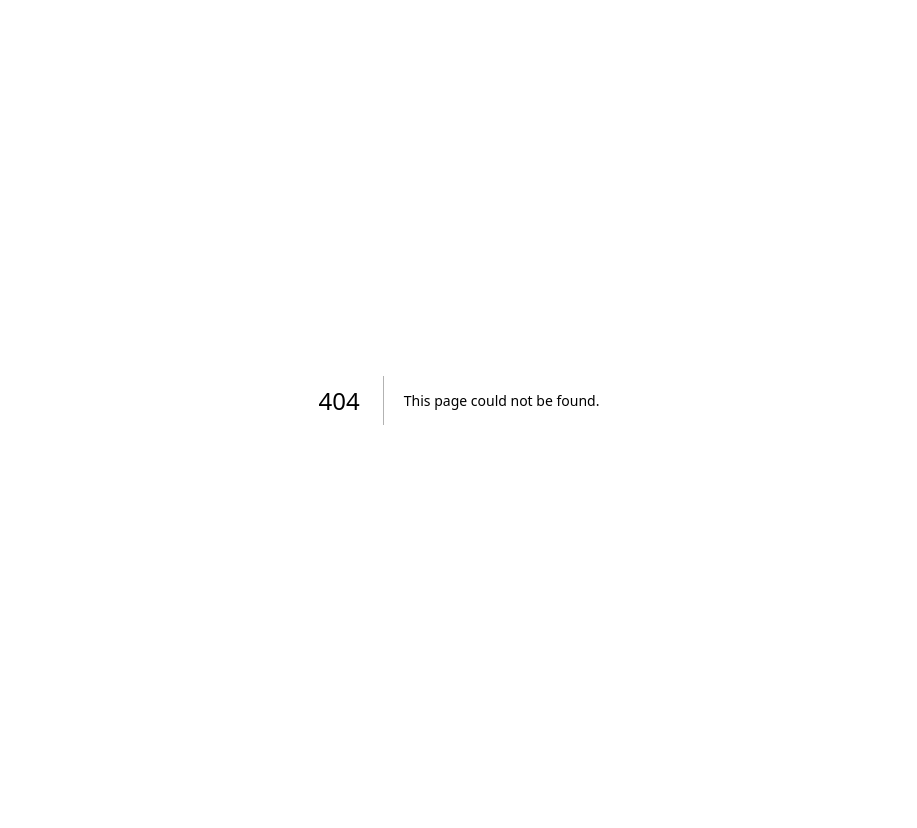
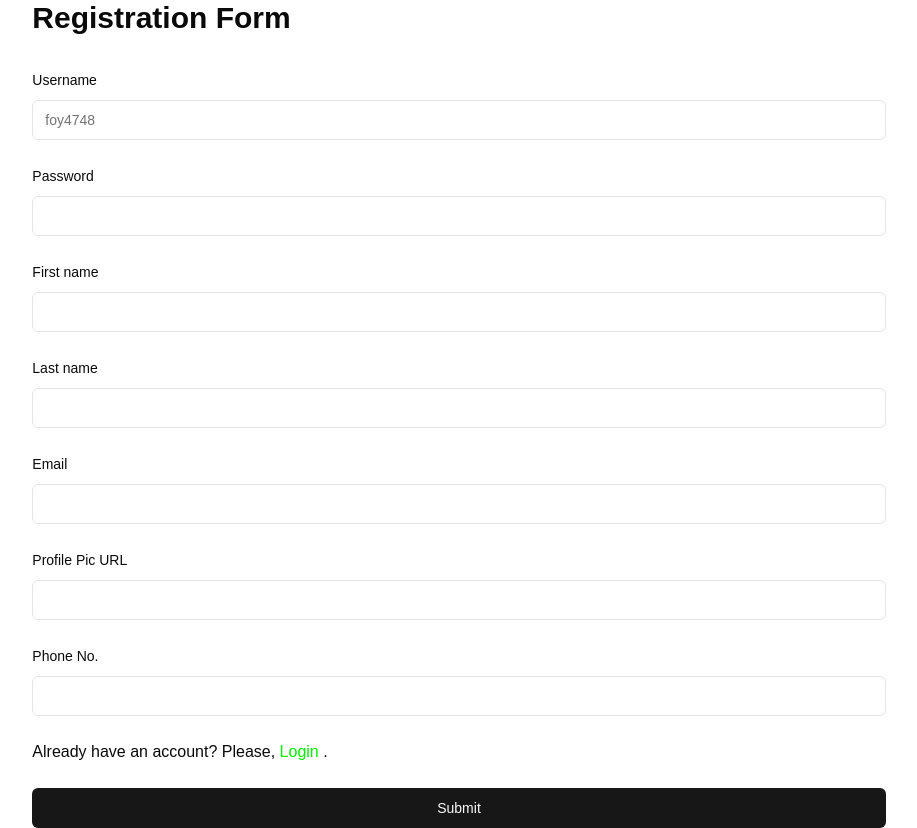
Before and after one commit to foy4748/phitron-django-005-frontend, a Next.js app: page /register in a window 1280 px wide. Before the commit this address had no page. Shown: the whole page, without its empty margins (181-1098 px from the left). Before the commit the page ends 800 px from the top, so only its background shows below. Built offline with nearby package versions, Linux system fonts and the light colour scheme.

Commit message:
Added and adjusted Login and Register pages

```diff
--- a/app/components/LoginPageView.tsx
+++ b/app/login/components/LoginPageView.tsx
@@ -18,8 +18,7 @@ import {
 } from "@/components/ui/form";
 import { Input } from "@/components/ui/input";
 import { loginUser } from "@/actions/loginUser";
-import { hitProtectedRoute } from "@/actions/hitProtectedRoute";
-// import { hitProtectedRouteFromClient } from "@/utils/hitProtectedRouteFromClient";
+import Link from "next/link";
 
 const FormSchema = z.object({
   username: z.string().min(2, {
@@ -66,7 +65,7 @@ export default function LoginPageView() {
                 <FormItem>
                   <FormLabel>Username</FormLabel>
                   <FormControl>
-                    <Input placeholder="foy4748" {...field} />
+                    <Input placeholder="foy4748" type={"text"} {...field} />
                   </FormControl>
                   <FormMessage />
                 </FormItem>
@@ -85,12 +84,22 @@ export default function LoginPageView() {
                 </FormItem>
               )}
             />
-            <Button type="submit">Submit</Button>
+
+            <p>
+              You don't have an account? Please,{" "}
+              <Link className="text-link" href="/register">
+                Register
+              </Link>{" "}
+              .
+            </p>
+
+            <div className="flex">
+              <Button className="flex-1" type="submit">
+                Submit
+              </Button>
+            </div>
           </form>
         </Form>
-        <Button onClick={async () => await hitProtectedRoute()} type="button">
-          Hit PROTECTED Route
-        </Button>
       </div>
     </section>
   );
--- /dev/null
+++ b/app/login/page.tsx
@@ -0,0 +1,5 @@
+import LoginPageView from "./components/LoginPageView";
+
+export default function LoginPage() {
+  return <LoginPageView />;
+}
--- a/app/page.tsx
+++ b/app/page.tsx
@@ -1,5 +1,19 @@
-import LoginPageView from "./components/LoginPageView";
+import Link from "next/link";
 
 export default function Home() {
-  return <LoginPageView />;
+  return (
+    <section>
+      <h1>Welcome</h1>
+      <nav>
+        <ul>
+          <Link href="/login">
+            <li>Login</li>
+          </Link>
+          <Link href="/register">
+            <li>Register</li>
+          </Link>
+        </ul>
+      </nav>
+    </section>
+  );
 }
--- /dev/null
+++ b/app/register/components/RegisterPageView.tsx
@@ -0,0 +1,180 @@
+"use client";
+
+// const SERVER_ADDRESS = process.env.NEXT_PUBLIC_SERVER_ADDRESS;
+import { zodResolver } from "@hookform/resolvers/zod";
+import { useForm } from "react-hook-form";
+import { z } from "zod";
+
+import { toast } from "@/hooks/use-toast";
+import { Button } from "@/components/ui/button";
+import {
+  Form,
+  FormControl,
+  // FormDescription,
+  FormField,
+  FormItem,
+  FormLabel,
+  FormMessage,
+} from "@/components/ui/form";
+import { Input } from "@/components/ui/input";
+import Link from "next/link";
+
+const FormSchema = z.object({
+  username: z.string().min(2, {
+    message: "Username must be at least 2 characters.",
+  }),
+  password: z.string().min(8, {
+    message: "Password must be at least 8 characters.",
+  }),
+  first_name: z.string(),
+  last_name: z.string(),
+  email: z.string().email(),
+  image_url: z.string().url(),
+  phone_no: z.string(),
+});
+
+export default function RegisterPageView() {
+  const form = useForm<z.infer<typeof FormSchema>>({
+    resolver: zodResolver(FormSchema),
+    defaultValues: {
+      username: "",
+      password: "",
+      first_name: "",
+      last_name: "",
+      email: "",
+      image_url: "",
+      phone_no: "",
+    },
+  });
+
+  async function onSubmit(data: z.infer<typeof FormSchema>) {
+    console.log(data);
+    // Toaster
+    toast({
+      title: "You submitted the following values:",
+      description: (
+        <pre className="mt-2 w-[340px] rounded-md bg-slate-950 p-4">
+          <code className="text-white">{JSON.stringify(data, null, 2)}</code>
+        </pre>
+      ),
+    });
+    console.log(data);
+  }
+
+  return (
+    <section className="flex justify-center w-full">
+      <div className="w-2/3">
+        <Form {...form}>
+          <h1 className="text-3xl font-bold mb-8">Registration Form</h1>
+          <form onSubmit={form.handleSubmit(onSubmit)} className="space-y-6">
+            <FormField
+              control={form.control}
+              name="username"
+              render={({ field }) => (
+                <FormItem>
+                  <FormLabel>Username</FormLabel>
+                  <FormControl>
+                    <Input placeholder="foy4748" {...field} />
+                  </FormControl>
+                  <FormMessage />
+                </FormItem>
+              )}
+            />
+            <FormField
+              control={form.control}
+              name="password"
+              render={({ field }) => (
+                <FormItem>
+                  <FormLabel>Password</FormLabel>
+                  <FormControl>
+                    <Input type={"password"} {...field} />
+                  </FormControl>
+                  <FormMessage />
+                </FormItem>
+              )}
+            />
+            <FormField
+              control={form.control}
+              name="first_name"
+              render={({ field }) => (
+                <FormItem>
+                  <FormLabel>First name</FormLabel>
+                  <FormControl>
+                    <Input type={"text"} {...field} />
+                  </FormControl>
+                  <FormMessage />
+                </FormItem>
+              )}
+            />
+            <FormField
+              control={form.control}
+              name="last_name"
+              render={({ field }) => (
+                <FormItem>
+                  <FormLabel>Last name</FormLabel>
+                  <FormControl>
+                    <Input type={"text"} {...field} />
+                  </FormControl>
+                  <FormMessage />
+                </FormItem>
+              )}
+            />
+            <FormField
+              control={form.control}
+              name="email"
+              render={({ field }) => (
+                <FormItem>
+                  <FormLabel>Email</FormLabel>
+                  <FormControl>
+                    <Input type={"email"} {...field} />
+                  </FormControl>
+                  <FormMessage />
+                </FormItem>
+              )}
+            />
+            <FormField
+              control={form.control}
+              name="image_url"
+              render={({ field }) => (
+                <FormItem>
+                  <FormLabel>Profile Pic URL</FormLabel>
+                  <FormControl>
+                    <Input type={"text"} {...field} />
+                  </FormControl>
+                  <FormMessage />
+                </FormItem>
+              )}
+            />
+            <FormField
+              control={form.control}
+              name="phone_no"
+              render={({ field }) => (
+                <FormItem>
+                  <FormLabel>Phone No.</FormLabel>
+                  <FormControl>
+                    <Input type={"text"} {...field} />
+                  </FormControl>
+                  <FormMessage />
+                </FormItem>
+              )}
+            />
+
+            <p>
+              Already have an account? Please,{" "}
+              <Link className="text-link" href="/login">
+                Login
+              </Link>{" "}
+              .
+            </p>
+
+            <div className="flex">
+              <Button className="flex-1" type="submit">
+                Submit
+              </Button>
+            </div>
+          </form>
+        </Form>
+      </div>
+    </section>
+  );
+}
--- /dev/null
+++ b/app/register/page.tsx
@@ -0,0 +1,5 @@
+import RegisterPageView from "./components/RegisterPageView";
+
+export default function RegisterPage() {
+  return <RegisterPageView />;
+}
--- a/tailwind.config.ts
+++ b/tailwind.config.ts
@@ -10,53 +10,54 @@ export default {
   theme: {
     extend: {
       colors: {
-  			background: 'hsl(var(--background))',
-  			foreground: 'hsl(var(--foreground))',
+        background: "hsl(var(--background))",
+        foreground: "hsl(var(--foreground))",
         card: {
-  				DEFAULT: 'hsl(var(--card))',
-  				foreground: 'hsl(var(--card-foreground))'
+          DEFAULT: "hsl(var(--card))",
+          foreground: "hsl(var(--card-foreground))",
         },
         popover: {
-  				DEFAULT: 'hsl(var(--popover))',
-  				foreground: 'hsl(var(--popover-foreground))'
+          DEFAULT: "hsl(var(--popover))",
+          foreground: "hsl(var(--popover-foreground))",
         },
         primary: {
-  				DEFAULT: 'hsl(var(--primary))',
-  				foreground: 'hsl(var(--primary-foreground))'
+          DEFAULT: "hsl(var(--primary))",
+          foreground: "hsl(var(--primary-foreground))",
         },
         secondary: {
-  				DEFAULT: 'hsl(var(--secondary))',
-  				foreground: 'hsl(var(--secondary-foreground))'
+          DEFAULT: "hsl(var(--secondary))",
+          foreground: "hsl(var(--secondary-foreground))",
         },
         muted: {
-  				DEFAULT: 'hsl(var(--muted))',
-  				foreground: 'hsl(var(--muted-foreground))'
+          DEFAULT: "hsl(var(--muted))",
+          foreground: "hsl(var(--muted-foreground))",
         },
         accent: {
-  				DEFAULT: 'hsl(var(--accent))',
-  				foreground: 'hsl(var(--accent-foreground))'
+          DEFAULT: "hsl(var(--accent))",
+          foreground: "hsl(var(--accent-foreground))",
         },
         destructive: {
-  				DEFAULT: 'hsl(var(--destructive))',
-  				foreground: 'hsl(var(--destructive-foreground))'
+          DEFAULT: "hsl(var(--destructive))",
+          foreground: "hsl(var(--destructive-foreground))",
         },
-  			border: 'hsl(var(--border))',
-  			input: 'hsl(var(--input))',
-  			ring: 'hsl(var(--ring))',
+        border: "hsl(var(--border))",
+        input: "hsl(var(--input))",
+        ring: "hsl(var(--ring))",
         chart: {
-  				'1': 'hsl(var(--chart-1))',
-  				'2': 'hsl(var(--chart-2))',
-  				'3': 'hsl(var(--chart-3))',
-  				'4': 'hsl(var(--chart-4))',
-  				'5': 'hsl(var(--chart-5))'
-  			}
+          "1": "hsl(var(--chart-1))",
+          "2": "hsl(var(--chart-2))",
+          "3": "hsl(var(--chart-3))",
+          "4": "hsl(var(--chart-4))",
+          "5": "hsl(var(--chart-5))",
+        },
+        link: "#0e0",
       },
       borderRadius: {
-  			lg: 'var(--radius)',
-  			md: 'calc(var(--radius) - 2px)',
-  			sm: 'calc(var(--radius) - 4px)'
-  		}
-  	}
+        lg: "var(--radius)",
+        md: "calc(var(--radius) - 2px)",
+        sm: "calc(var(--radius) - 4px)",
+      },
+    },
   },
   plugins: [require("tailwindcss-animate")],
 } satisfies Config;
```
Also changed, not shown: actions/hitProtectedRoute.ts (+5 -7 lines), middleware.ts (added, +30 -0 lines). Lines whose indentation alone changed are shown as unchanged.
